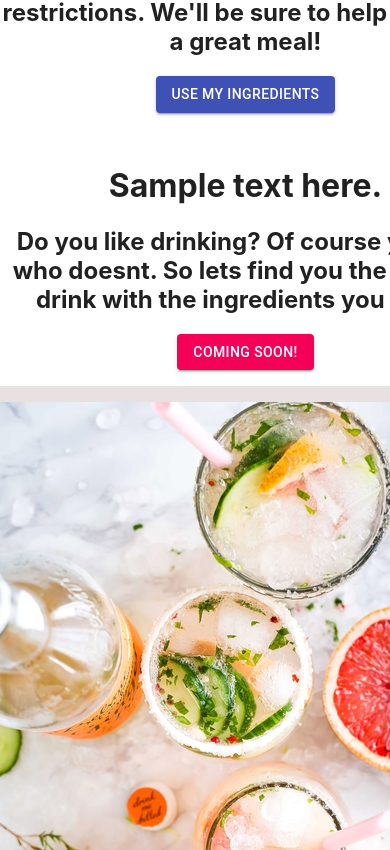
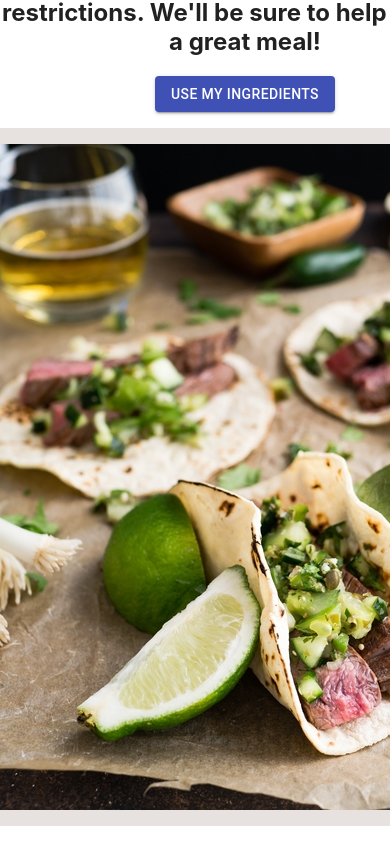
Before and after one commit to gmck2323/trythat, a React (Create React App) app in the folder client/: page / in a window 390 px wide. Shown: the part 894-1744 px from the top of the page. Built offline with nearby package versions, Linux system fonts and the light colour scheme.

Commit message:
obile adj

```diff
--- a/client/src/App.css
+++ b/client/src/App.css
@@ -7,3 +7,9 @@
   margin-top: 15px;
   max-width: 50%;
 }
+
+@media only screen and (max-width: 600px){
+  .cocktail {
+    display: none
+  }
+}
--- a/client/src/components/Landing.js
+++ b/client/src/components/Landing.js
@@ -51,7 +51,7 @@ const Landing = () => {
                     </Link>
                 </Grid>
 
-                <Grid item xs={12} sm={6}>
+                <Grid item xs={12} sm={6} className="cocktail">
                     <Paper elevation={0}><h1>Sample text here.
                     </h1><h2>Do you like drinking? Of course you do, who doesnt.
                         So lets find you the perfect drink with the ingredients you have.
@@ -60,7 +60,7 @@ const Landing = () => {
                     Coming Soon!
                     </Button>
                 </Grid>
-                <Grid item xs={12} sm={6} style={{background: '#E7E1E0'}}>
+                <Grid item xs={12} sm={6} style={{background: '#E7E1E0'}} className="cocktail">
                     <img alt="group-meal" src={drinks} className={classes.img} />
                 </Grid>
 
```
